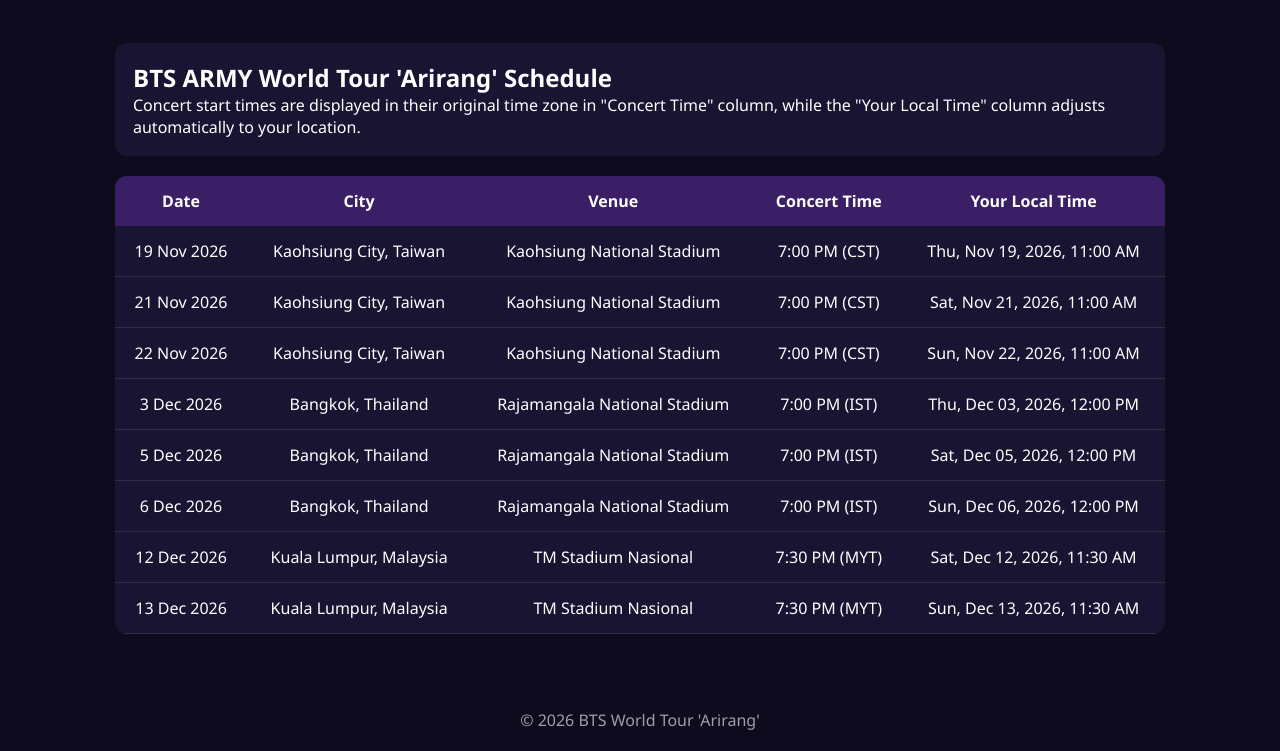
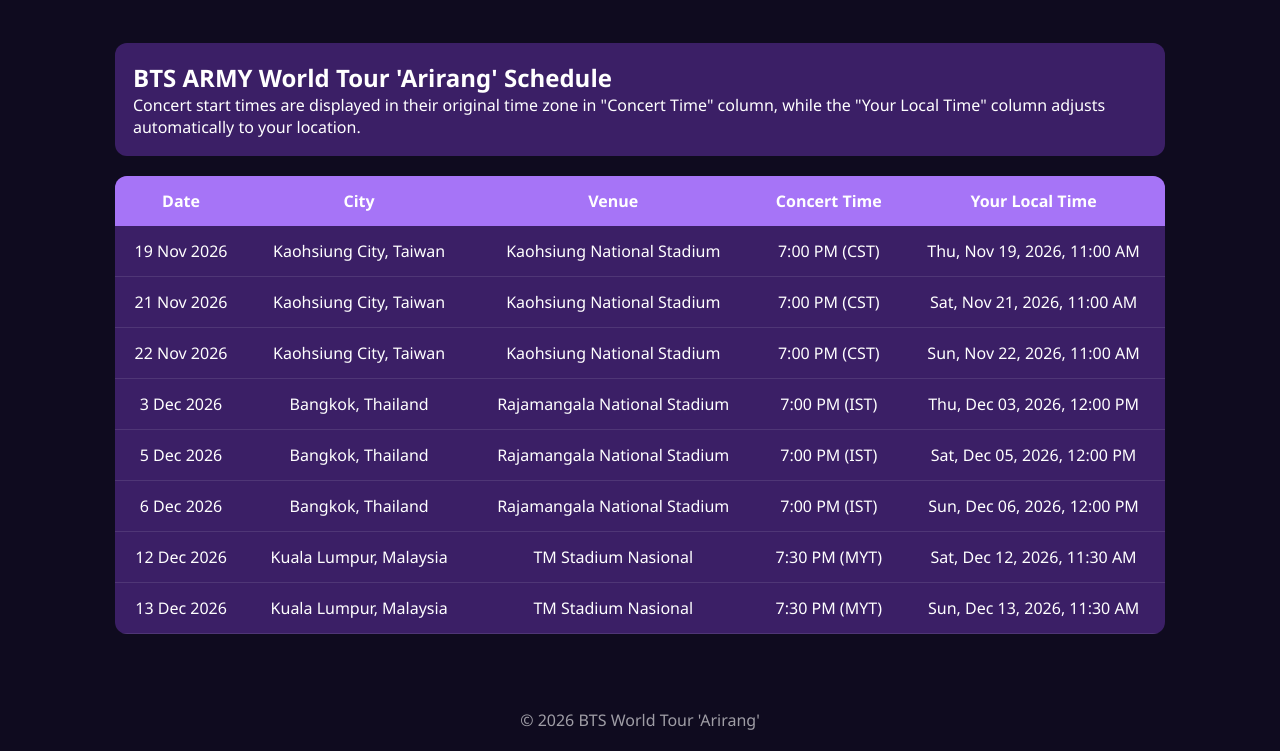
Before and after one commit to chunyuna/concert-time-arirang, a plain HTML site: page index.html in a window 1280 px wide. Shown: the part 962-1713 px from the top of the page. Drawn offline with Linux system fonts and the light colour scheme.

Commit message:
Change background colors in style.css

```diff
--- a/style.css
+++ b/style.css
@@ -72,7 +72,7 @@
 }
 
 .intro{
-background:#1a1433;
+background:#3b1f66;
 padding:18px;
 border-radius:12px;
 margin:20px 0;
@@ -86,14 +86,14 @@
 table{
 width:100%;
 border-collapse:collapse;
-background:#1a1433;
+background:#3b1f66;
 border-radius:12px;
 overflow:hidden;
 min-width:750px;
 }
 
 th{
-background:#3b1f66;
+background:#a674f7;
 padding:14px;
 }
 
```
